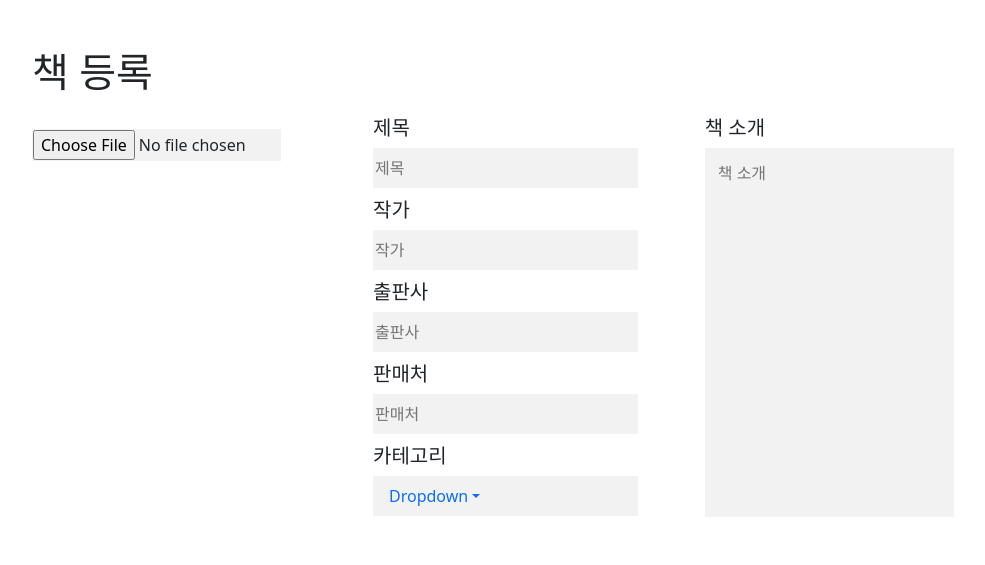
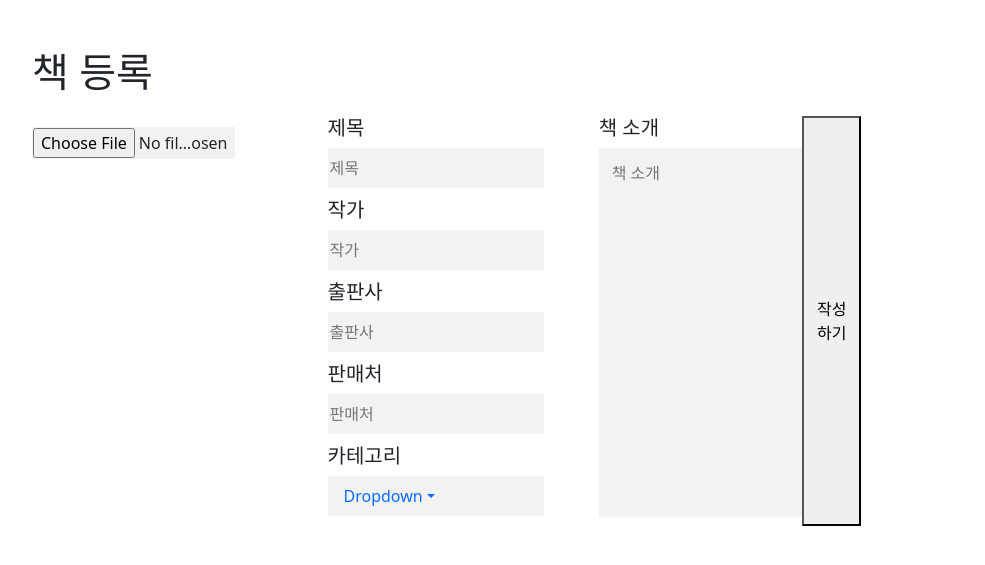
Before and after one commit to hyeleenotharry/Drf_5, a Django app: template templates/book_add.html in a window 1280 px wide. Shown: the part 78-643 px from the top of the page, without its empty margins (96-1081 px from the left). Run offline with Django 4.2, Linux system fonts and the light colour scheme; the template is opened without the code that fills it, so the values that code supplies are empty; some web fonts are replaced.

Commit message:
add book page edit

```diff
--- a/templates/book_add.html
+++ b/templates/book_add.html
@@ -60,5 +60,7 @@
             <h5>책 소개</h5>
             <textarea class="book_content" id="book_content" name="book_content" placeholder="책 소개"></textarea>
         </div>
+        <button type="submit" class="btn-submit" style="float:right; margin-right: 10%;">작성하기</button>
     </div>
+
 {% endblock %}
```
